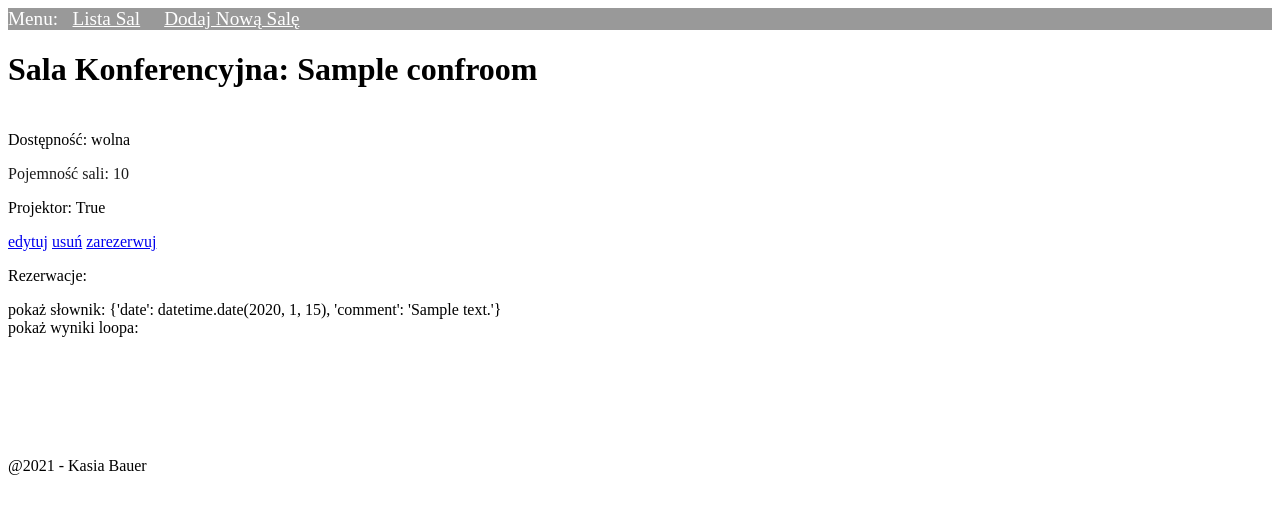
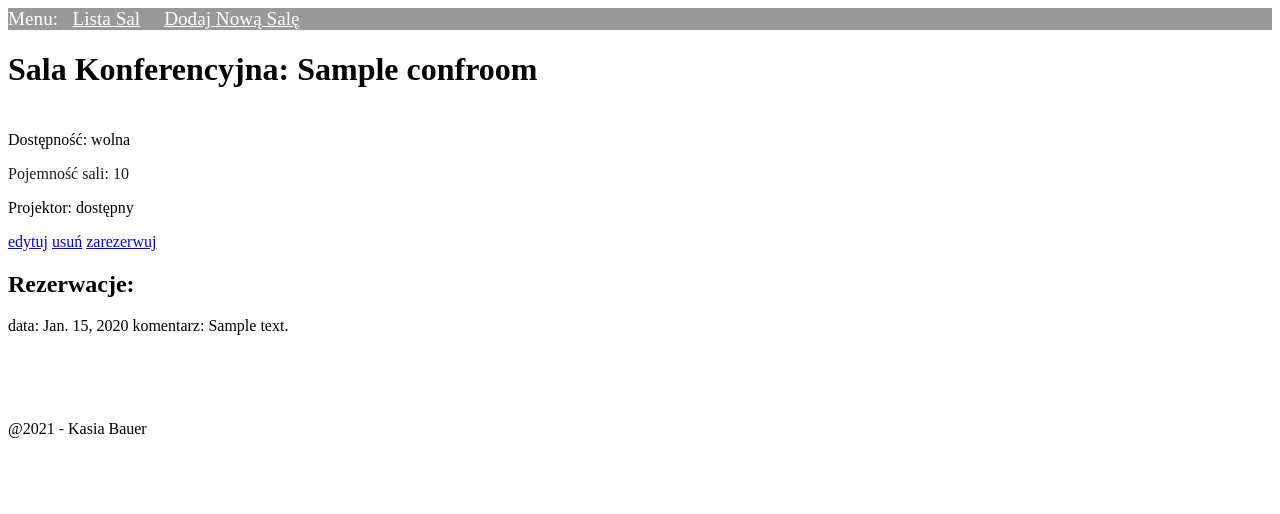
Before and after one commit to kasiabauer/ConferenceReservation, a Django app: page /room/1 in a window 1280 px wide. Shown: the top 514 px of the page. Run offline with Django 3.2, Linux system fonts and the light colour scheme; tables that the repository leaves empty hold one stand-in row (values such as "Sample post").

Commit message:
Added reservation list (finished), Started room availability in room list (not finished)

```diff
--- a/reservation_app/views.py
+++ b/reservation_app/views.py
@@ -6,6 +6,10 @@ from datetime import date
 # Create your views here.
 
 TODAY = str(date.today())
+PROJECTOR_AVAILABILITY = {
+    'yes': 'dostępny',
+    'no': 'niedostępny'
+}
 
 @csrf_exempt
 def new_room(request):
@@ -33,13 +37,37 @@ def new_room(request):
 
 
 def room_list(request):
-    room_list = []
+    detailed_room_list = []
     for conf_room in ConfRoom.objects.all():
-        room = {'id': conf_room.id, 'name': conf_room.name, 'capacity': conf_room.capacity, 'projector': conf_room.projector_availability}
-        room_list.append(room)
+        # checking project availability and setting to polish
+        if conf_room.projector_availability:
+            projector = PROJECTOR_AVAILABILITY['yes']
+        else:
+            projector = PROJECTOR_AVAILABILITY['no']
+        # setting reservation status not working yet :)
+        # reservations = RoomReservation.objects.filter(conf_room_id=conf_room.id)
+        # reservation_dates = RoomReservation.objects.filter(conf_room_id=conf_room.id)
+        # conf_room_reserved = TODAY in reservation_dates
+        #
+        # for item in reservation_date:
+        #     if str(item.date) == TODAY:
+        #         status = 'niedostępna'
+        #     else:
+        #         status = 'dostępna'
+        #     print(status)
+        # preparing data
+        room = {
+            'id': conf_room.id,
+            'name': conf_room.name,
+            'capacity': conf_room.capacity,
+            'projector': projector,
+            'availability_today': conf_room_reserved
+        }
+        detailed_room_list.append(room)
     ctx = {
-        'room_list': room_list
+        'room_list': detailed_room_list
     }
+    RoomReservation.objects.first()
     return TemplateResponse(request, 'room-list.html', ctx)
 
 
@@ -47,21 +75,20 @@ def room_details(request, room_id):
     current_room = ConfRoom.objects.filter(pk=room_id)
     room = {}
     for room_data in current_room:
+        # change projector availability to polish
+        if room_data.projector_availability:
+            projector = PROJECTOR_AVAILABILITY['yes']
+        else:
+            projector = PROJECTOR_AVAILABILITY['no']
         room = {'id': room_data.id,
                 'name': room_data.name,
                 'capacity': room_data.capacity,
-                'projector': room_data.projector_availability}
+                'projector': projector}
     ctx = {
         'room_details': room
     }
     current_reservations = RoomReservation.objects.filter(conf_room=room_id)
-    reservations = {}
-    for reservation in current_reservations:
-        reservations = {
-            'date': reservation.date,
-            'comment': reservation.comment
-        }
-    ctx['reservations'] = reservations
+    ctx['reservations'] = current_reservations
     return TemplateResponse(request, 'room-details.html', ctx)
 
 
--- a/templates/room-details.html
+++ b/templates/room-details.html
@@ -9,12 +9,10 @@
     <span><a href="/room/modify/{{ room_details.id }}">edytuj</a></span>
     <span><a href="/room/delete/{{ room_details.id }}">usuń</a></span>
     <span><a href="/room/reserve/{{ room_details.id }}">zarezerwuj</a></span>
-    <p>Rezerwacje: </p>
-    <span>pokaż słownik: {{reservations}}</span><br />
-    <span>pokaż wyniki loopa:</span><br />
+    <h2>Rezerwacje: </h2>
     {% for reservation in reservations %}
-    <span>{{reservation.date}}</span>
-    <span>{{reservation.comment}}</span>
+    <span>data: {{ reservation.date }}</span>
+    <span>komentarz: {{ reservation.comment }}</span>
     <br />
     {% endfor %}
     </div>
--- a/templates/room-list.html
+++ b/templates/room-list.html
@@ -5,7 +5,7 @@
     {% for room in room_list %}
     <div style="padding: 0.3em 0">
     <h3><a href="/room/{{ room.id }}">{{ room.name }}</a></h3>
-    <p>Dostępność: wolna</p>
+    <p>Dostępność: {{ room.availability_today }}</p>
     <p style="color: #1b1b1b">Pojemność sali: {{room.capacity}}</p>
     <p>Projektor: {{room.projector}}</p>
     <span><a href="/room/modify/{{ room.id }}">edytuj</a></span>
```
